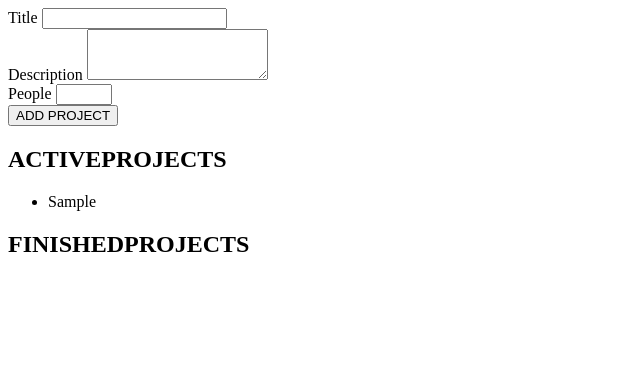
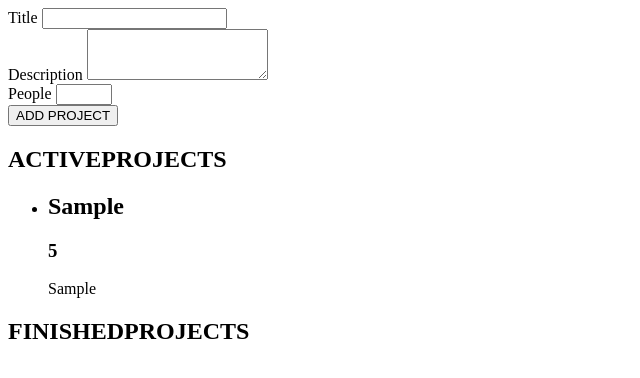
Before and after one commit to gn01792218/typscript-OOP-demo, a website built with webpack: page public/index.html in a window 1280 px wide. Both pictures are taken after typing "Sample", "Sample", "5" into the empty fields and a click on the button "ADD PROJECT". Shown: the whole page, without its empty margins (0-640 px from the left). Built offline with nearby package versions, Linux system fonts and the light colour scheme.

Commit message:
建立ProjectItem類別

```diff
--- a/public/index.html
+++ b/public/index.html
@@ -27,7 +27,11 @@
 
 
   <template id="single">
-    <li></li>
+    <li>
+      <h2></h2>
+      <h3></h3>
+      <p></p>
+    </li>
   </template>
 
   <template id="list">
--- a/src/class/render/render.d.ts
+++ b/src/class/render/render.d.ts
@@ -1,3 +1,4 @@
 declare class RenderHTML {}
 declare class RenderForm {}
 declare class RenderList {}
+declare class ProjectItem {}
--- a/src/class/render/render.ts
+++ b/src/class/render/render.ts
@@ -45,6 +45,19 @@ export abstract class RenderHTML<T extends HTMLElement, U extends HTMLElement> {
         this.hostEle.insertAdjacentElement(option.insertPosition,this.element)
     }
     abstract renderContent():void
+}
+export class ProjectItem extends RenderHTML<HTMLLIElement,HTMLUListElement> {
+    private project:Project
+    constructor(template:HTMLTemplateElement,hostEle:HTMLUListElement,project:Project,_option:RenderOption = {insertPosition:'afterbegin'}){
+        super(template,hostEle)
+        this.project = project
+        this.renderContent()
+    }
+    renderContent(): void {
+        this.element.querySelector('h2')!.textContent = this.project.title
+        this.element.querySelector('h3')!.textContent = this.project.peopleNum.toString()
+        this.element.querySelector('p')!.textContent = this.project.description
+    }
 }
 export class RenderForm extends RenderHTML<HTMLElement, HTMLDivElement>{
     titleInput : HTMLInputElement
@@ -152,9 +165,8 @@ export class RenderList extends RenderHTML<HTMLElement, HTMLDivElement> {
         listEle.innerHTML = ''
         for (let projectItem of this.assignProjects){
             //建立li
-            const item = document.createElement('li')
-            item.textContent = projectItem.title
-            listEle.appendChild(item)
+            const liTemplate = document.getElementById('single') as HTMLTemplateElement
+            new ProjectItem(liTemplate,listEle,projectItem)
         }
     }
 }
```
Also changed, not shown: Readme.md.
